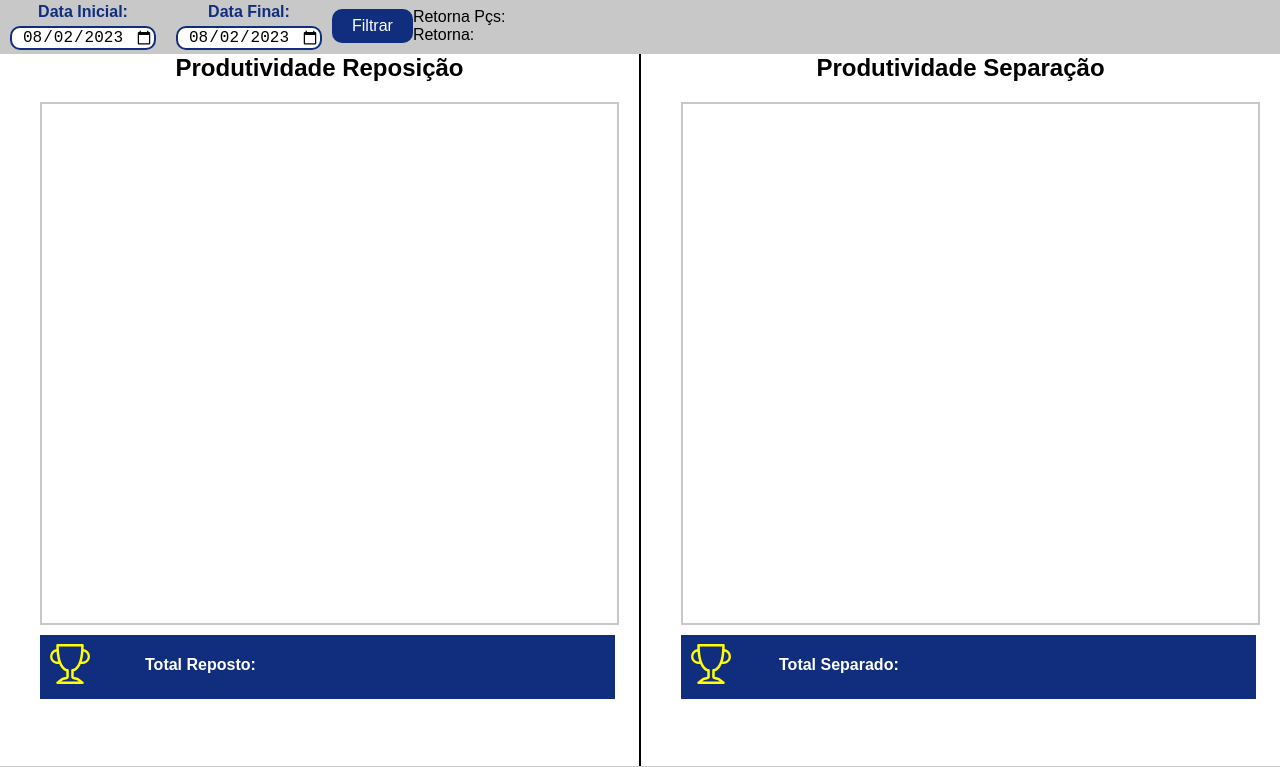
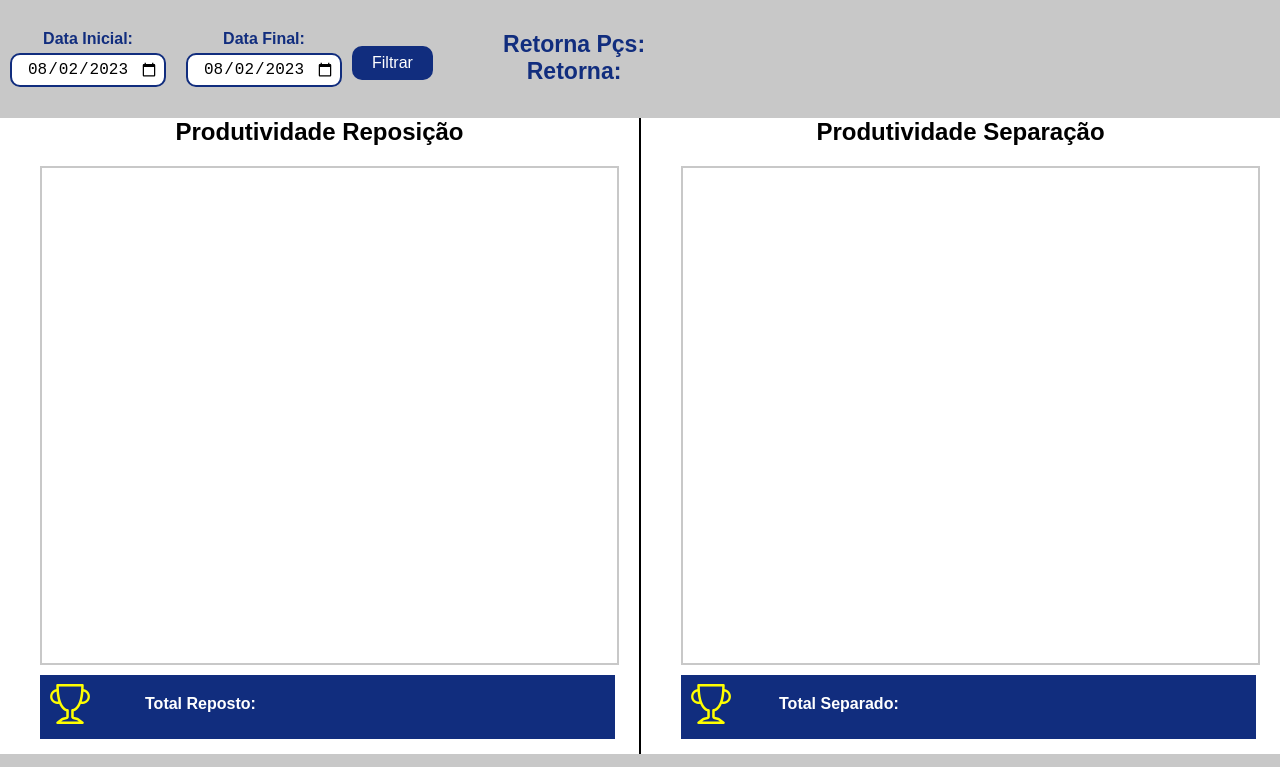
Before and after one commit to luis-fe/Wms_ExternoTeste, a plain HTML site: page templates/Produtividade.html in a window 1280 px wide. Shown: the part 52-819 px from the top of the page. Drawn offline with nearby package versions, Linux system fonts and the light colour scheme; no server answers.

Commit message:
Update Produtividade.css

```diff
--- a/static/css/Produtividade.css
+++ b/static/css/Produtividade.css
@@ -24,16 +24,17 @@ body {
 
 
 @media screen and (min-width: 992px) {
+    /* Estilos para o container dos filtros */
 .Filtros {
     display: flex;
     justify-content: left;
     align-items: center;
     width: 100%;
-        height: 7vh;
+    height: 15vh;
     background-color: var(--cor1);
   }
 
-      /* Estilos para cada filtro individual (DataInicio e DataFim) */
+  /* Estilos para cada filtro individual (DataInicio, DataFim, Retorna, Faturado, Metas) */
   .DataInicio,
   .DataFim {
     display: flex;
@@ -43,9 +44,24 @@ body {
     margin: 0 10px;
   }
 
+  .Retorna,
+  .Faturado,
+  .Metas {
+    font-size: 1.8vw;
+    width: 25%;
+    display: flex;
+    flex-direction: column;
+    justify-content: center;
+    align-items: center;
+    margin: 0 20px;
+  }
+
   /* Estilos para os rótulos dos inputs de data */
   .DataInicio label,
-      .DataFim label {
+  .DataFim label,
+  .Retorna label,
+  .Faturado label,
+  .Metas label {
     margin-bottom: 5px;
     color: var(--cor2);
     font-weight: bold;
@@ -58,8 +74,11 @@ body {
     border: 2px solid var(--cor2);
     border-radius: 10px;
     font-size: 16px;
+    padding: 5px;
   }
 
+
+  /* Estilos para o botão de filtrar */
   #btnFiltrar {
     background-color: var(--cor2);
     color: white;
@@ -68,12 +87,13 @@ body {
     padding: 8px 20px;
     font-size: 16px;
     cursor: pointer;
+    margin-top: 10px;
   }
-
 
   #btnFiltrar:hover {
     background-color: darkblue;
   }
+
 
 
 
@@ -88,14 +108,14 @@ body {
     .linha {
         background-color: black;
         width: 2px;
-        height: 89vh;
+        height: 79.5vh;
     }
 
     .ProdutividadeRepositor,
     .ProdutividadeSeparador {
         width: 50%;
         background-color: white;
-        height: 89vh;
+        height: 79.5vh;
         text-align: center;
 
     }
@@ -103,7 +123,7 @@ body {
 
     .TabelaContainer {
         width: 100%;
-        height: 90%;
+        height: 96%;
         text-align: center;
         margin-top: 10px;
         overflow: auto;
@@ -377,4 +397,7 @@ body {
         font-weight: bold;
     }
 
+    .Metas {
+        display: none;}
+
 }
```
Lines whose indentation alone changed are shown as unchanged.
